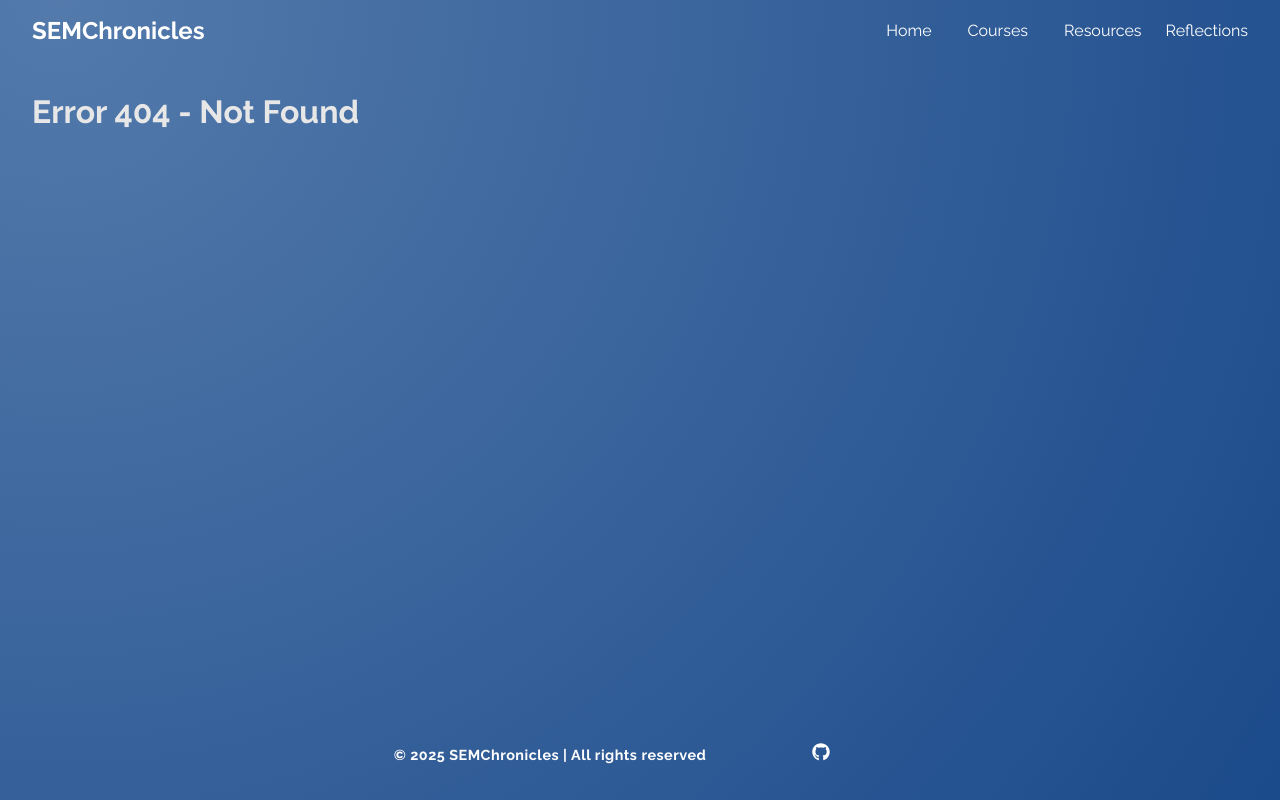
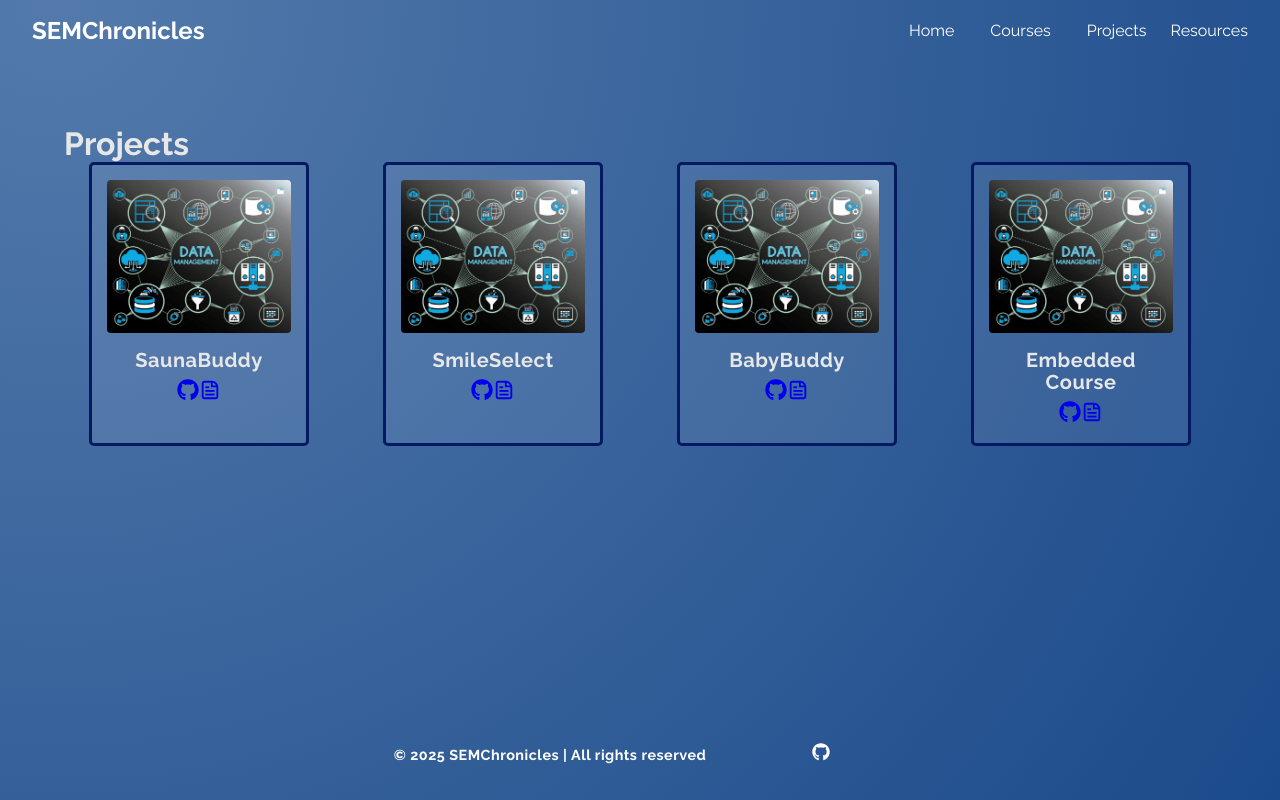
Before and after one commit to Fnilsson95/SEMChronicles, a React (Create React App) app: page /projects in a window 1280 px wide. Before the commit this address had no page. Built offline with nearby package versions, Linux system fonts and the light colour scheme.

Commit message:
Create ProjectCard component and add corresponding projects

```diff
--- a/src/components/Navbar.jsx
+++ b/src/components/Navbar.jsx
@@ -39,10 +39,10 @@ const Navbar = () => {
         </li>
 
         <li>
-          <Link to="/resources">Resources</Link>
+          <Link to="/projects">Projects</Link>
         </li>
         <li>
-          <Link to="/reflections">Reflections</Link>
+          <Link to="/resources">Resources</Link>
         </li>
       </ul>
     </nav>
--- /dev/null
+++ b/src/components/ProjectCard.jsx
@@ -0,0 +1,58 @@
+import React from "react";
+import { Link } from "react-router-dom";
+import { FaGithub } from "react-icons/fa";
+import { CgFileDocument } from "react-icons/cg";
+import "../styles/ProjectCard.css";
+
+/**
+ * ProjectCard - Same as CourseCard but with optional
+ * Github / Website buttons/link
+ *
+ *
+ * Props:
+ * - title  - string - display name
+ * - to     - string - internal route for <Link>
+ * - image  - string - thumbnail src
+ * - github - string - external repo URL
+ */
+
+const ProjectCard = ({ title, to, image, github, website }) => {
+  return (
+    <Link to={to} className="project-card">
+      <div className="card-content">
+        {image && <img src={image} alt={title} className="card-image" />}
+
+        <div className="card-text">
+          <h3>{title}</h3>
+
+          {(github || website) && (
+            <div className="project-links">
+              {github && (
+                <a
+                  href={github}
+                  target="_blank"
+                  rel="noopener noreferrer"
+                  title="GitHub repository"
+                >
+                  <FaGithub size={22} />
+                </a>
+              )}
+              {website && (
+                <a
+                  href={website}
+                  target="_blank"
+                  rel="noopener noreferrer"
+                  title="Live site"
+                >
+                  <CgFileDocument size={22} />
+                </a>
+              )}
+            </div>
+          )}
+        </div>
+      </div>
+    </Link>
+  );
+};
+
+export default ProjectCard;
--- /dev/null
+++ b/src/pages/Projects.jsx
@@ -0,0 +1,23 @@
+import projects from "../utils/projects";
+import ProjectCard from "../components/ProjectCard";
+import "../styles/ProjectCard.css"; // (if not imported inside ProjectCard)
+
+export default function Projects() {
+  return (
+    <div className="year-page">
+      <h1>Projects</h1>
+      <div className="courses-grid">
+        {projects.map((p) => (
+          <ProjectCard
+            key={p.id}
+            title={p.title}
+            to={p.path}
+            image={p.image}
+            github={p.github}
+            website={p.website}
+          />
+        ))}
+      </div>
+    </div>
+  );
+}
--- a/src/pages/Reflections.jsx
+++ /dev/null
@@ -1,7 +0,0 @@
-export default function Reflections() {
-  return (
-    <div>
-      <h1>Reflections</h1>
-    </div>
-  );
-}
--- /dev/null
+++ b/src/pages/projectDetails/BabyBuddy.jsx
@@ -0,0 +1,7 @@
+export default function BabyBuddy() {
+  return (
+    <div>
+      <h1> Baby Buddy </h1>
+    </div>
+  );
+}
--- /dev/null
+++ b/src/pages/projectDetails/Embedded.jsx
@@ -0,0 +1,7 @@
+export default function Embedded() {
+  return (
+    <div>
+      <h1> Embedded </h1>
+    </div>
+  );
+}
--- /dev/null
+++ b/src/pages/projectDetails/SaunaBuddy.jsx
@@ -0,0 +1,7 @@
+export default function SaunaBuddy() {
+  return (
+    <div>
+      <h1> SaunaBuddy </h1>
+    </div>
+  );
+}
--- /dev/null
+++ b/src/pages/projectDetails/SmileSelect.jsx
@@ -0,0 +1,7 @@
+export default function SmileSelect() {
+  return (
+    <div>
+      <h1> SmileSelect </h1>
+    </div>
+  );
+}
--- a/src/routes/AppRoutes.jsx
+++ b/src/routes/AppRoutes.jsx
@@ -1,9 +1,10 @@
 import { BrowserRouter as Router, Routes, Route } from "react-router-dom";
 import yearOneCourses from "../utils/yearOneCourses";
+import projects from "../utils/projects";
 import Home from "../pages/Home";
 import Courses from "../pages/Courses";
 import NotFound from "../pages/NotFound";
-import Reflections from "../pages/Reflections";
+import Projects from "../pages/Projects";
 import Resources from "../pages/Resources";
 import Year1 from "../pages/Year1";
 import Year2 from "../pages/Year2";
@@ -24,7 +25,10 @@ export default function AppRoutes() {
       ))}
       <Route path="/courses/year2" element={<Year2 />} />
       <Route path="/courses/year3" element={<Year3 />} />
-      <Route path="/reflections" element={<Reflections />} />
+      <Route path="/projects" element={<Projects />} />
+      {projects.map((p) => (
+        <Route key={p.id} path={p.path} element={<p.component />} />
+      ))}
       <Route path="/resources" element={<Resources />} />
       <Route path="*" element={<NotFound />} />
     </Routes>
--- /dev/null
+++ b/src/styles/ProjectCard.css
@@ -0,0 +1,71 @@
+.project-card {
+  display: flex;
+  flex-direction: column;
+  background-color: rgba(255, 255, 255, 0.08);
+  border: 3px solid var(--color);
+  border-radius: 5px;
+  text-align: center;
+  padding: 15px;
+  letter-spacing: 0.5px;
+  font-size: 18px;
+  line-height: 22px;
+  margin: 0 25px 50px;
+  transition: 0.5s;
+  text-decoration: none;
+  color: inherit;
+}
+
+.project-card:hover {
+  transform: scale(1.05);
+  background-color: rgb(27, 39, 125);
+}
+
+.card-content {
+  display: flex;
+  flex-direction: column;
+  align-items: center;
+}
+.card-image {
+  display: block;
+  width: 100%;
+  max-height: 200px;
+  object-fit: cover;
+  border-radius: 4px;
+  margin-bottom: 1rem;
+}
+.card-text h3 {
+  font-weight: 600;
+  font-size: 20px;
+  color: var(--text-light, #e7e7e7);
+  margin-bottom: 0.5rem;
+}
+
+/* ── NEW: button row + exact ProjectBox styling ───────── */
+.project-buttons {
+  display: flex;
+  justify-content: center;
+  flex-wrap: wrap;
+}
+
+.projectbtn {
+  font-size: 20px;
+  display: inline-flex;
+  align-items: center;
+  justify-content: space-evenly;
+  width: 40%;
+  margin: 25px 3% 0;
+  padding: 10px;
+  border-radius: 5px;
+  background-color: var(--color);
+  color: #e7e7e7;
+  height: 50px;
+  cursor: pointer;
+  text-decoration: none;
+  border: none;
+  transition: all ease-in-out 0.3s;
+}
+
+.projectbtn:hover {
+  color: var(--color);
+  background-color: #e7e7e7;
+}
--- /dev/null
+++ b/src/utils/projects.js
@@ -0,0 +1,50 @@
+/* Individual project‑detail pages (or stubs) */
+import BabyBuddy from "../pages/projectDetails/BabyBuddy";
+import SmileSelect from "../pages/projectDetails/SmileSelect";
+import SaunaBuddy from "../pages/projectDetails/SaunaBuddy";
+import Embedded from "../pages/projectDetails/Embedded";
+
+/**
+ * Array of project metadata – same shape as yearOneCourses.
+ * Extend freely as you add more projects.
+ */
+const projects = [
+  {
+    id: 1,
+    title: "SaunaBuddy",
+    path: "/projects/saunabuddy",
+    component: BabyBuddy,
+    image: require("../assets/images/courses/dit033_datamanagement.jpg.webp"),
+    github: "https://github.com/Fnilsson95/SaunaBuddy",
+    website: "https://github.com/Fnilsson95/SaunaBuddy",
+  },
+  {
+    id: 2,
+    title: "SmileSelect",
+    path: "/projects/smileselect",
+    component: SmileSelect,
+    image: require("../assets/images/courses/dit033_datamanagement.jpg.webp"),
+    github: "https://github.com/Fnilsson95/SmileSelect",
+    website: "https://github.com/Fnilsson95/SmileSelect",
+  },
+  {
+    id: 3,
+    title: "BabyBuddy",
+    path: "/projects/babybuddy",
+    component: SaunaBuddy,
+    image: require("../assets/images/courses/dit033_datamanagement.jpg.webp"),
+    github: "https://github.com/Fnilsson95/BabyBuddy",
+    website: "https://github.com/Fnilsson95/BabyBuddy",
+  },
+  {
+    id: 4,
+    title: "Embedded Course",
+    path: "/projects/embedded",
+    component: Embedded,
+    image: require("../assets/images/courses/dit033_datamanagement.jpg.webp"),
+    github: "https://github.com/Fnilsson95/Embedded-Course",
+    website: "https://github.com/Fnilsson95/Embedded-Course",
+  },
+];
+
+export default projects;
```
